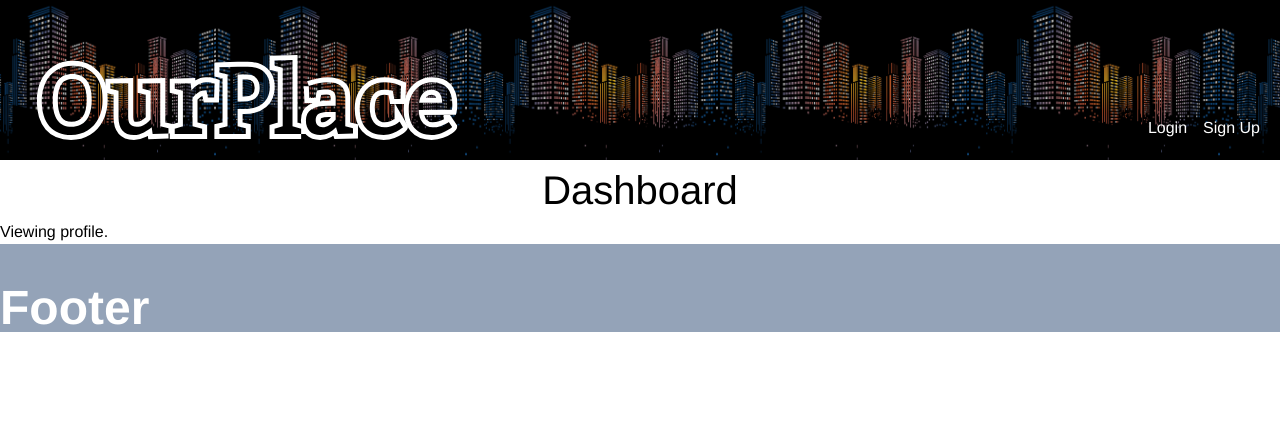
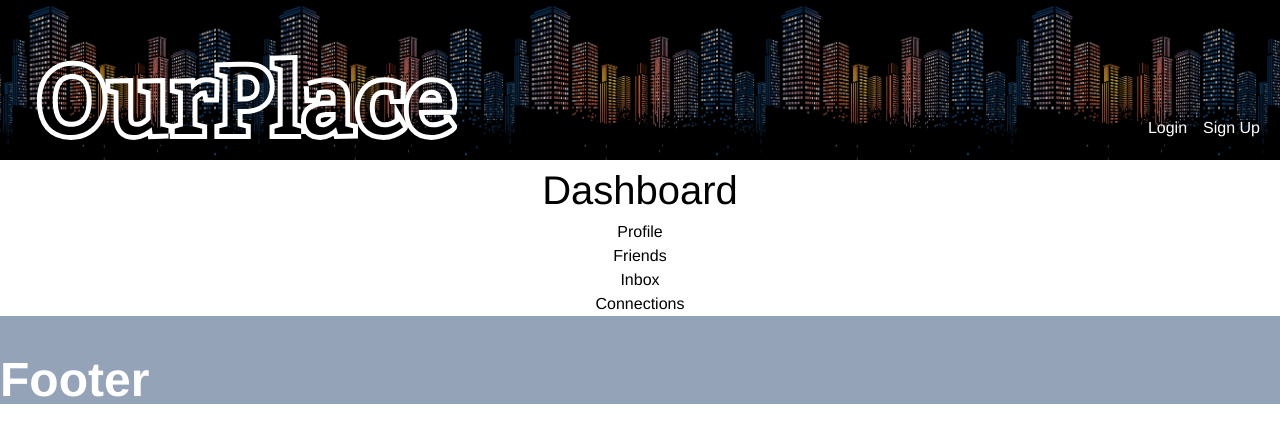
Before and after one commit to awchen85/project-3, a React (Create React App) app in the folder client/: page /dashboard in a window 1280 px wide. Shown: the top 442 px of the page. Built offline with nearby package versions, Linux system fonts and the light colour scheme.

Commit message:
Added buttons to the dashboard

```diff
--- a/client/src/pages/Dashboard.js
+++ b/client/src/pages/Dashboard.js
@@ -12,8 +12,15 @@ function Dashboard() {
 
   return (
     <div>
-      <h2>Dashboard</h2>
-      <h3>Viewing profile.</h3>
+      <div>
+        <h2>Dashboard</h2>
+      </div>
+      <section className="flex flex-col">
+        <button type="submit">Profile</button>
+        <button type="submit">Friends</button>
+        <button type="submit">Inbox</button>
+        <button type="submit">Connections</button>
+      </section>
     </div>
   );
 }
--- a/client/src/pages/Registration.js
+++ b/client/src/pages/Registration.js
@@ -25,7 +25,7 @@ export default function Registration() {
           email: formState.email,
           password: formState.password,
           firstName: formState.firstName,
-          lastName: formState.lastName,
+          // lastName: formState.lastName,
         },
       });
       const { token, user } = mutationResponse.data.createUser;
```
Also changed, not shown: 1 other file (tests, documents, lock files or other folders).
